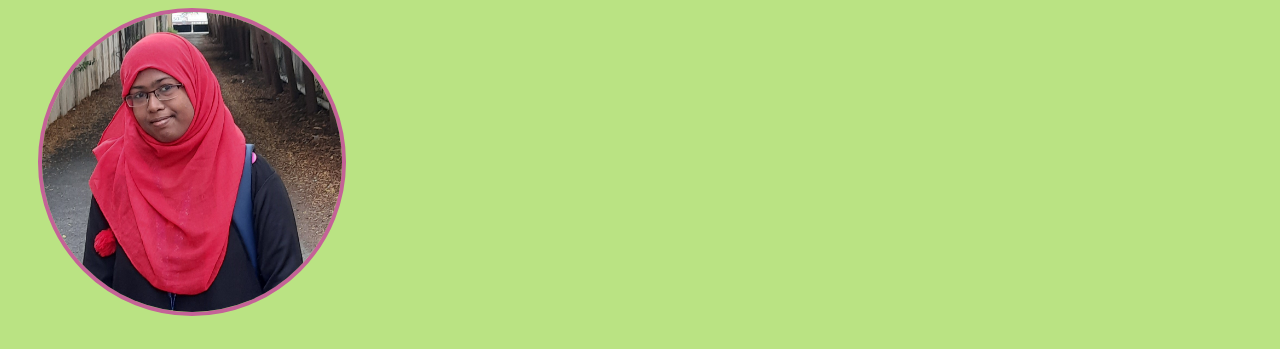
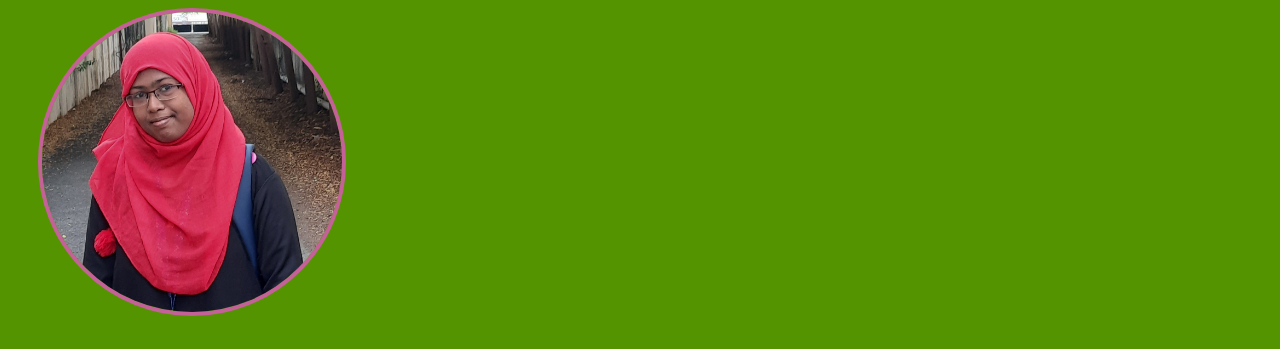
Before and after one commit to jaleela9502/jaleela-portfolio, a plain HTML site: page index.html in a window 1280 px wide. Shown: the top 349 px of the page. Drawn offline with Linux system fonts and the light colour scheme.

Commit message:
Update style.css

```diff
--- a/style.css
+++ b/style.css
@@ -1,4 +1,4 @@
-body{ background: rgb(186, 227, 131);
+body{ background: rgb(84, 148, 0);
 }
 .top-img{
 	height:300px;
```
